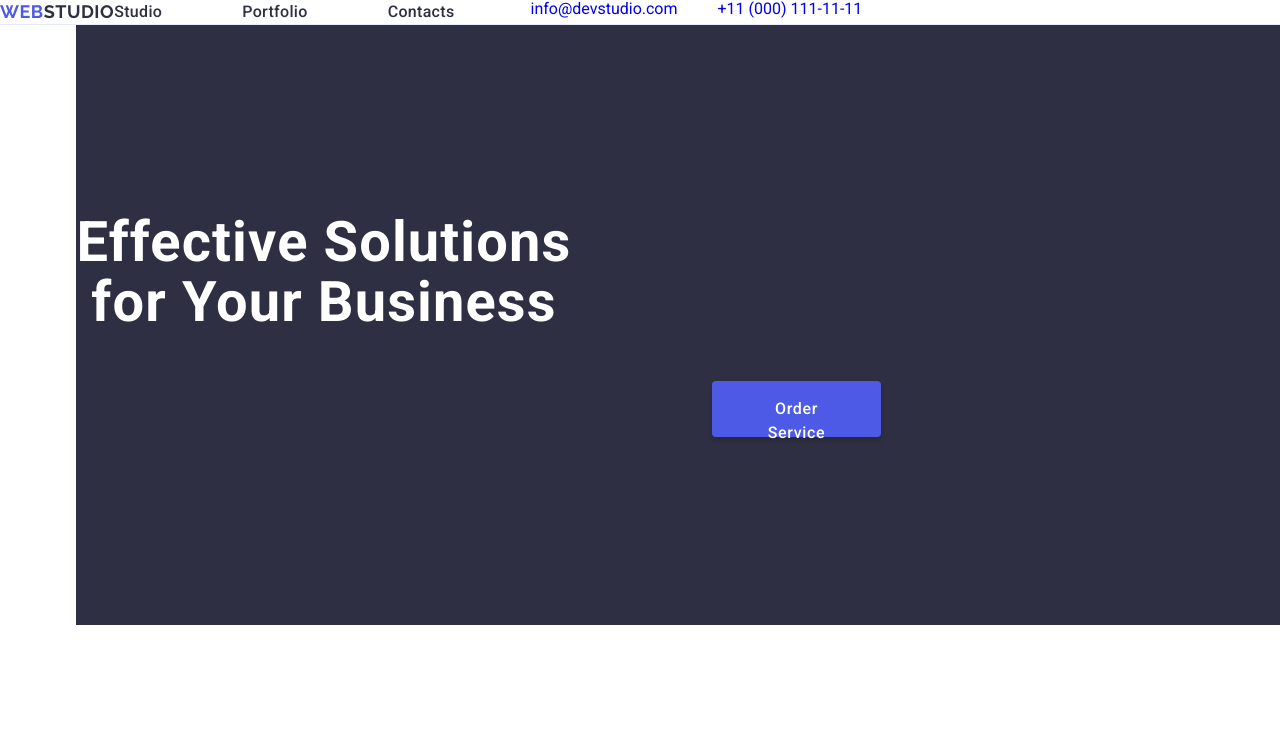
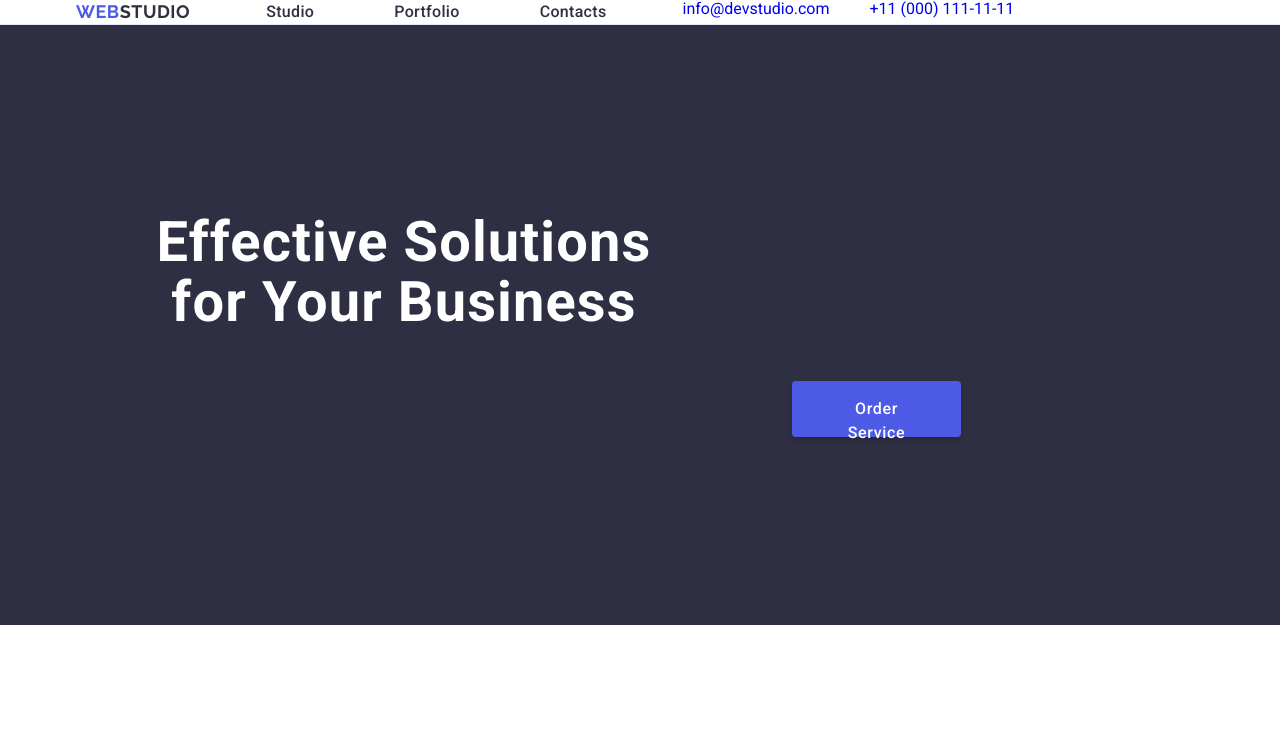
Before and after one commit to MariaKhalenko/goit-markup-hw-03, a plain HTML site: page index.html in a window 1280 px wide. Shown: the top 742 px of the page. Drawn offline with nearby package versions, Linux system fonts and the light colour scheme.

Commit message:
correct homework-2

```diff
--- a/css/styles.css
+++ b/css/styles.css
@@ -48,6 +48,9 @@ img {
     }
     .container-header {
     display: flex;
+    width: 1158px;
+    margin: 0 auto;
+    padding: 0 15px;
     }
     .logo-full {
     display: flex;
@@ -66,6 +69,7 @@ img {
     line-height: 1.17;
     letter-spacing: 0.03em;
     text-transform: uppercase;
+    margin-right: 76px;
      }
 .logo-studio {
     color: #2e2f42;
--- a/index.html
+++ b/index.html
@@ -52,16 +52,16 @@
       </div>
     </header>
     <main>
+      <section class="order-section">
         <div class="container">
-        <section class="order-section">
           <h1 class="order-title-section">
             Effective Solutions for Your Business
           </h1>
           <button class="order-button" type="button">Order Service</button>
+        </div>
       </section>
-      </div>
+      <section class="section-order">
         <div class="container">
-        <section class="section-order">
           <h2>Order</h2>
           <ul class="feature-list">
             <li class="feature">
@@ -93,10 +93,10 @@
               </p>
             </li>
           </ul>
+        </div>
       </section>
-      </div>
+      <section class="team-section">
         <div class="container">
-        <section class="team-section">
           <h2 class="team-title">Our Team</h2>
           <ul class="team-list-company">
             <li class="team-list">
@@ -140,10 +140,10 @@
               </div>
             </li>
           </ul>
+        </div>
       </section>
-      </div>
+      <section class="Portfolio">
         <div class="container">
-        <section class="Portfolio">
           <h2 class="title-portfolio">Our Portfolio</h2>
           <ul class="list-portfolio">
             <li class="list-portfolio-app">
@@ -213,8 +213,8 @@
               </div>
             </li>
           </ul>
+        </div>
       </section>
-      </div>
     </main>
     <footer class="footer">
       <div class="container">
```
Lines whose indentation alone changed are shown as unchanged.
